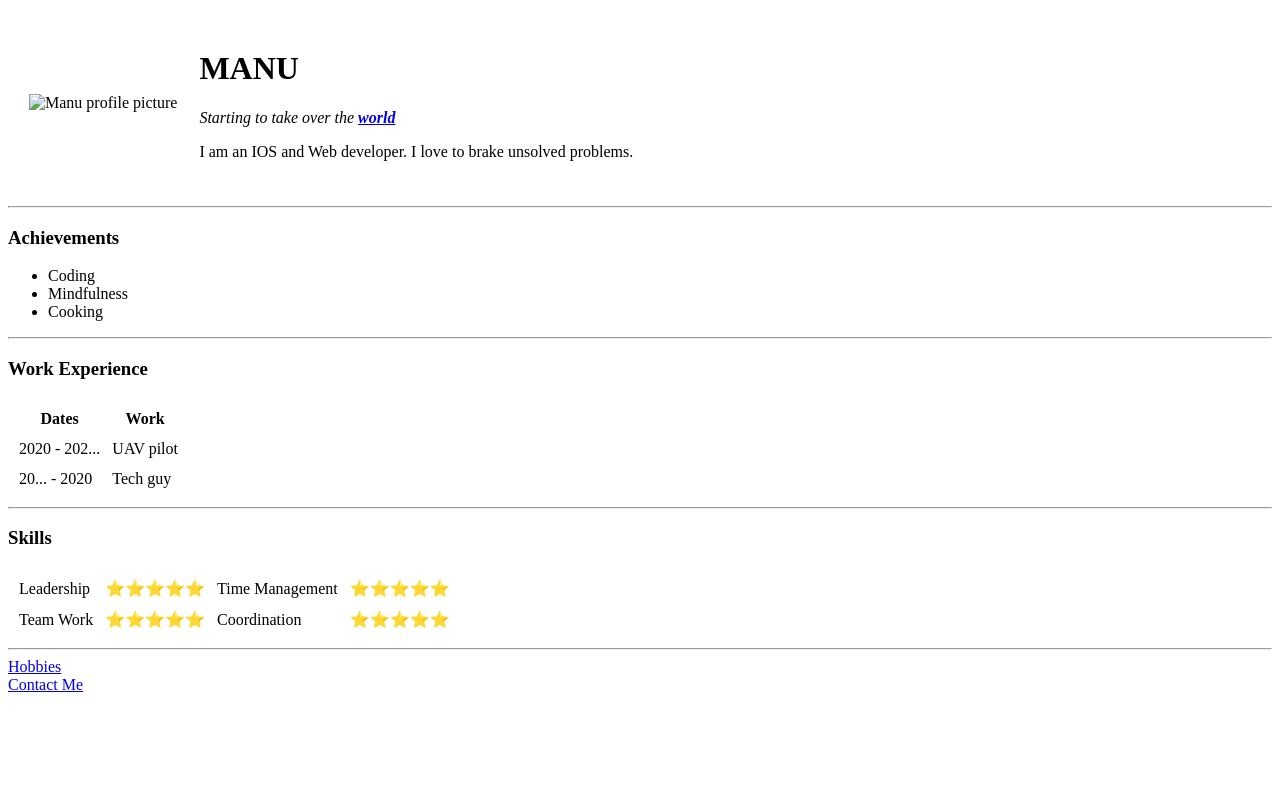
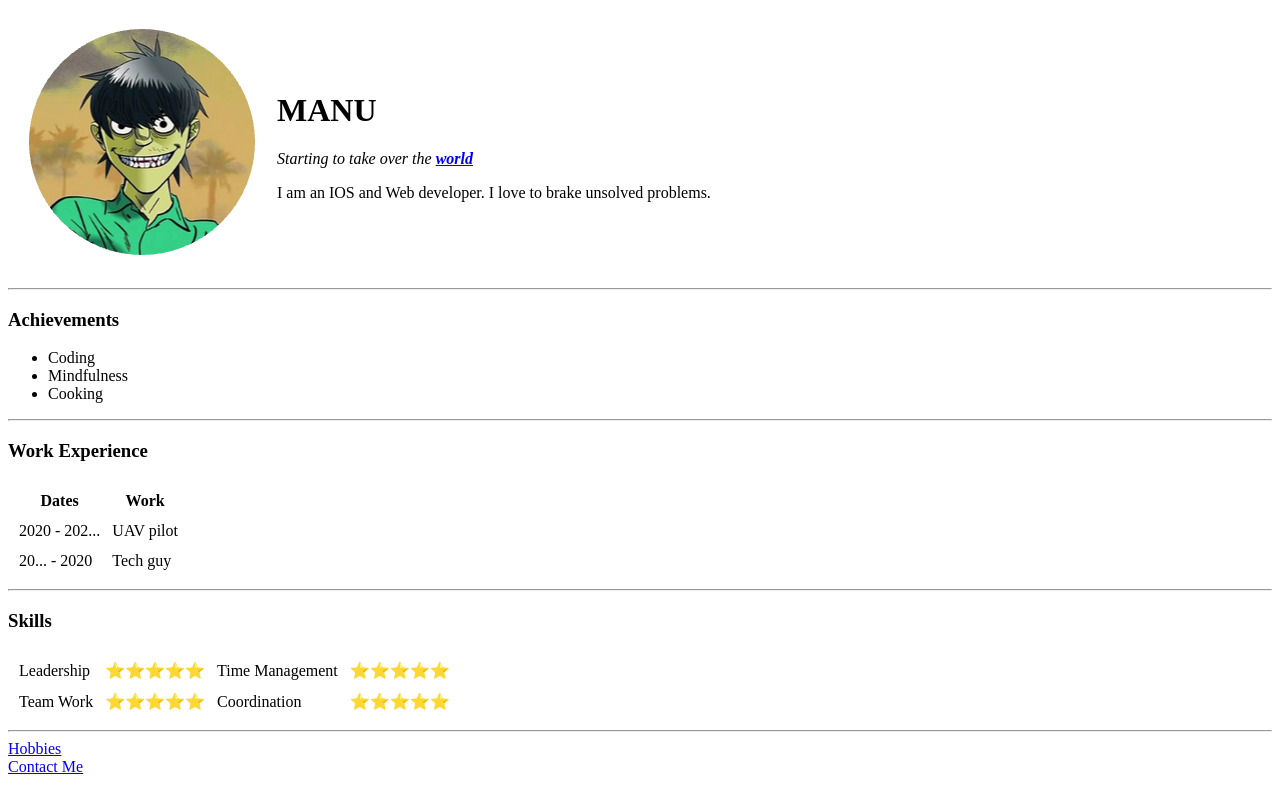
Before and after one commit to MurdocAI/CV, a plain HTML site: page index.html in a window 1280 px wide. Drawn offline with Linux system fonts and the light colour scheme; the site is published under a folder, as on GitHub Pages, so addresses that start at the root find nothing.

Commit message:
Update index.html

```diff
--- a/index.html
+++ b/index.html
@@ -6,7 +6,7 @@
 <body>
     <table cellspacing="20">
         <tr>
-            <td><img src="/CV/images/Murdoc_Niccals_2020-modified.png" alt="Manu profile picture"></td>
+            <td><img src="CV/images/Murdoc_Niccals_2020-modified.png" alt="Manu profile picture"></td>
             <td><h1>MANU</h1>
                 <p><em>Starting to take over the <strong><a href="index.html">world</a></strong></em></p>
                 <p>I am an IOS and Web developer. I love to brake unsolved problems.</p></td>
```
